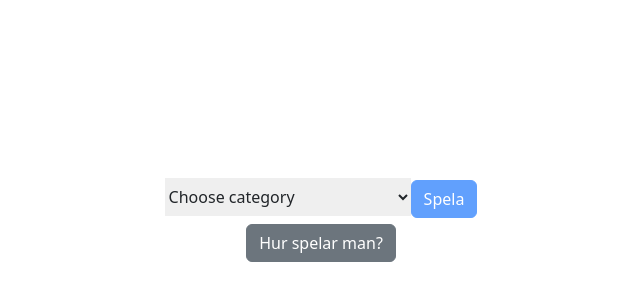
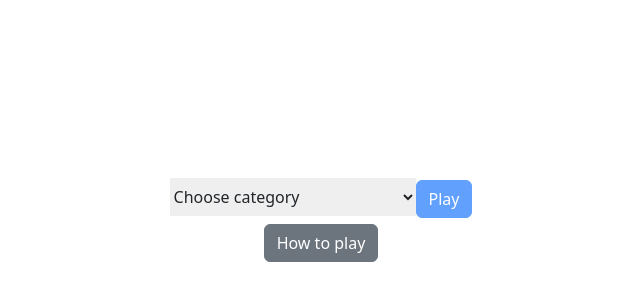
Before and after one commit to lukaskuh/movieguesser, a React (Vite) app: page / in a window 1280 px wide. Shown: the part 180-480 px from the top of the page, without its empty margins (319-959 px from the left). Built offline with nearby package versions, Linux system fonts and the light colour scheme; a web font is replaced by a local one.

Commit message:
Fixed look of the AutoCompleter + added padding

```diff
--- a/src/AutoCompleter.jsx
+++ b/src/AutoCompleter.jsx
@@ -15,10 +15,10 @@ export default function AutoCompleter({movies, makeGuess}) {
     }
 
     return (
-        <div className="shadow-sm bg-white rounded fixed bottom-2 left-1/2 transform -translate-x-1/2 flex flex-col justify-center w-80">
+        <div className="shadow-md shadow-gray-500/45 bg-white rounded fixed bottom-8 left-1/2 transform -translate-x-1/2 flex flex-col justify-center w-80">
             <AutoList input={input} setCurrentGuess={setCurrentGuess} setInput={setInput} focus={focus} setFocus={setFocus} movies={movies} />
             <div className="flex flex-row w-full">
-                <input className="rounded-l flex-grow px-2" value={input} onChange={(event) => { setInput(event.target.value); setFocus(true); }} />
+                <input className="rounded-l flex-grow px-2 bg-gray-100" value={input} onChange={(event) => { setInput(event.target.value); setFocus(true); }} />
                 <button className="btn btn-primary !rounded-l-none" onClick={handleClick}>Guess</button>
             </div>
         </div>
--- a/src/HintThree.jsx
+++ b/src/HintThree.jsx
@@ -3,7 +3,7 @@ import HintContainer from "./HintContainer";
 export default function HintThree({plot}) {
 
     return (
-        <HintContainer className={"max-w-xl"}>
+        <HintContainer className={"max-w-xl pb-20"}>
             <h1>Hint 3</h1>
             <h4>Plot:</h4>
             <p>{plot}</p>
--- a/src/Home.jsx
+++ b/src/Home.jsx
@@ -18,12 +18,12 @@ export default function Home() {
                     <option value="swedish">Swedish movies</option>
                 </select>
                 <Link className={`btn btn-primary ${!category && "disabled"}`} to={`/play/${category}`}>
-                    Spela
+                    Play
                 </Link>
             </div>
             <div className="w-fit">
                 <Link className="btn btn-secondary" to="/how-to-play">
-                    Hur spelar man?
+                    How to play
                 </Link>
             </div>
 
```
